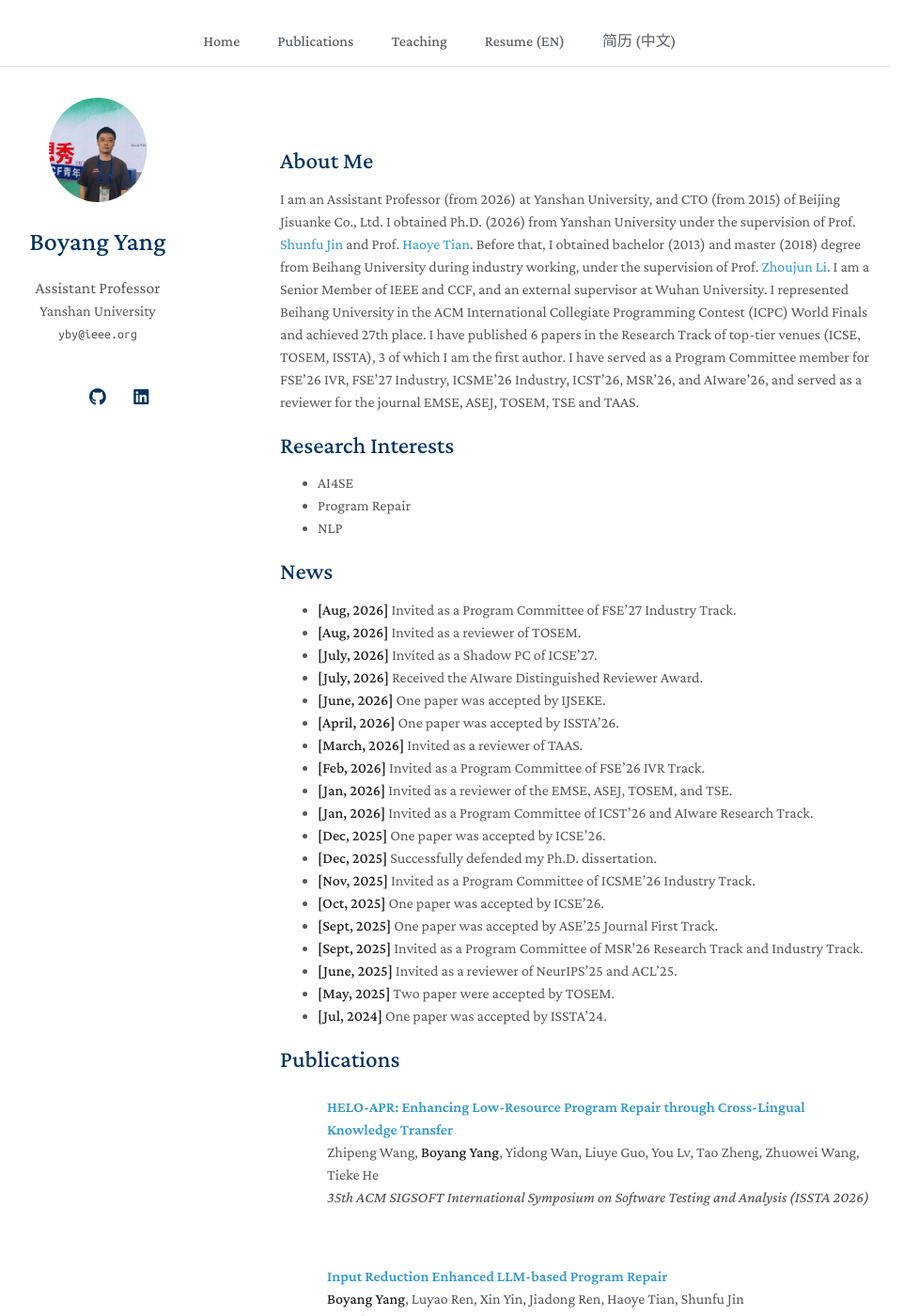
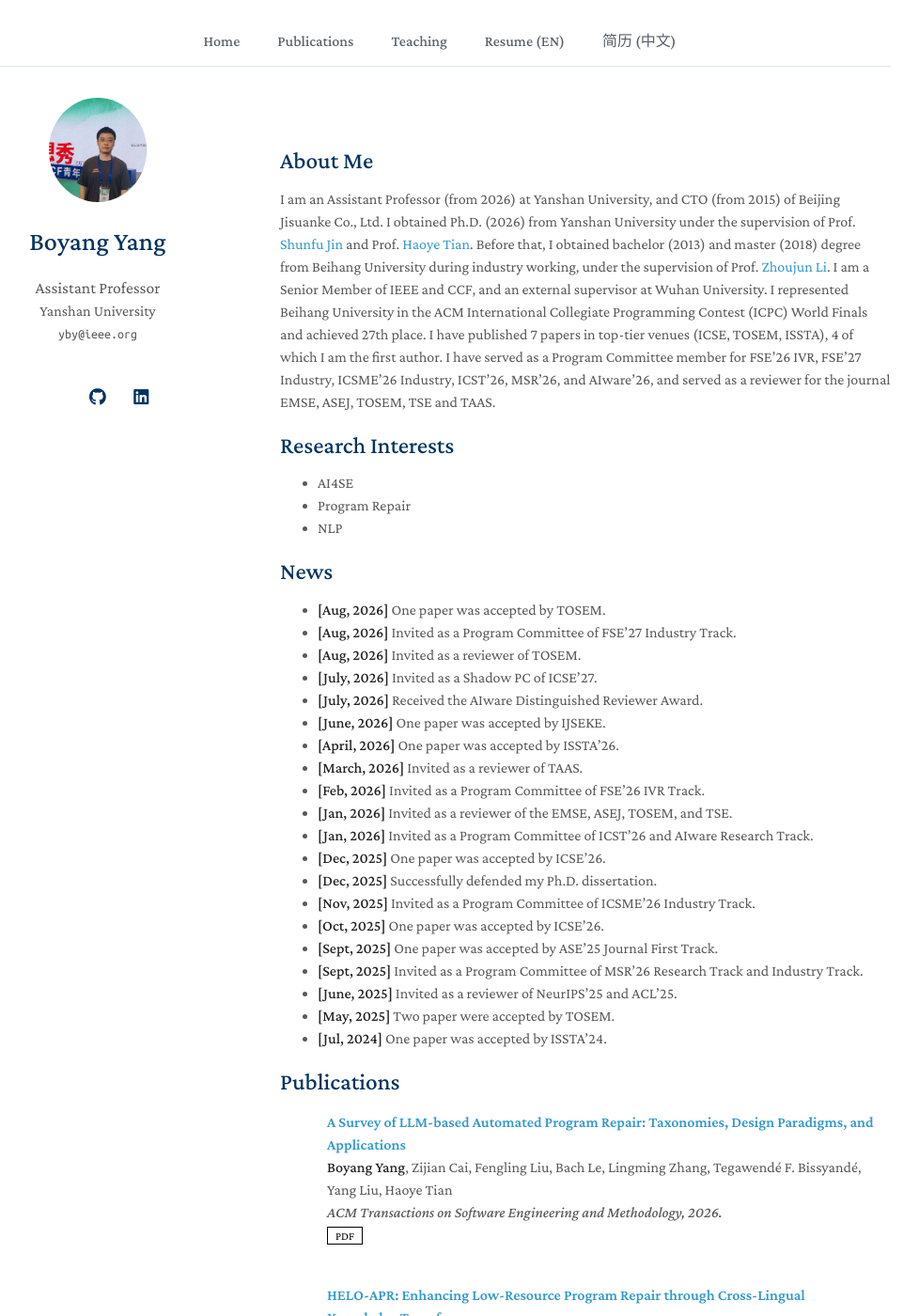
Before and after one commit to buaabarty/buaabarty.github.io, a Jekyll site: the page built from index.md, in a window 1280 px wide and 1400 px high. Shown: the whole window at 94% size, without its empty margins (172-1150 px from the left). Built offline with Jekyll 4.4.1, drawn with Linux system fonts in a browser that asks for light colours; a style sheet for code colours, icons or effects is not loaded; our own code applies the rules of GitHub Pages for plain Markdown files.

Commit message:
add TOSEM survey paper, update news and bio
Co-Authored-By: Claude Opus 4.8 <noreply@anthropic.com>

```diff
--- a/_data/publications.yml
+++ b/_data/publications.yml
@@ -1,4 +1,10 @@
 main:
+
+  - title: "A Survey of LLM-based Automated Program Repair: Taxonomies, Design Paradigms, and Applications"
+    authors: <strong>Boyang Yang</strong>, Zijian Cai, Fengling Liu, Bach Le, Lingming Zhang, Tegawendé F. Bissyandé, Yang Liu, Haoye Tian
+    conference_short: TOSEM
+    conference: ACM Transactions on Software Engineering and Methodology, 2026.
+    pdf: https://arxiv.org/pdf/2506.23749
 
   - title: "HELO-APR: Enhancing Low-Resource Program Repair through Cross-Lingual Knowledge Transfer"
     authors: Zhipeng Wang, <strong>Boyang Yang</strong>, Yidong Wan, Liuye Guo, You Lv, Tao Zheng, Zhuowei Wang, Tieke He
--- a/index.md
+++ b/index.md
@@ -4,7 +4,7 @@ layout: homepage
 
 ## About Me
 
-I am an Assistant Professor (from 2026) at Yanshan University, and CTO (from 2015) of Beijing Jisuanke Co., Ltd. I obtained Ph.D. (2026) from Yanshan University under the supervision of Prof. [Shunfu Jin](https://orcid.org/0000-0002-5845-5601) and Prof. [Haoye Tian](https://haoyetiancoder.github.io/). Before that, I obtained bachelor (2013) and master (2018) degree from Beihang University during industry working, under the supervision of Prof. [Zhoujun Li](https://scholar.google.com.hk/citations?user=e-4LoEcAAAAJ). I am a Senior Member of IEEE and CCF, and an external supervisor at Wuhan University. I represented Beihang University in the ACM International Collegiate Programming Contest (ICPC) World Finals and achieved 27th place. I have published 6 papers in the Research Track of top-tier venues (ICSE, TOSEM, ISSTA), 3 of which I am the first author. I have served as a Program Committee member for FSE'26 IVR, FSE'27 Industry, ICSME'26 Industry, ICST'26, MSR'26, and AIware'26, and served as a reviewer for the journal EMSE, ASEJ, TOSEM, TSE and TAAS.
+I am an Assistant Professor (from 2026) at Yanshan University, and CTO (from 2015) of Beijing Jisuanke Co., Ltd. I obtained Ph.D. (2026) from Yanshan University under the supervision of Prof. [Shunfu Jin](https://orcid.org/0000-0002-5845-5601) and Prof. [Haoye Tian](https://haoyetiancoder.github.io/). Before that, I obtained bachelor (2013) and master (2018) degree from Beihang University during industry working, under the supervision of Prof. [Zhoujun Li](https://scholar.google.com.hk/citations?user=e-4LoEcAAAAJ). I am a Senior Member of IEEE and CCF, and an external supervisor at Wuhan University. I represented Beihang University in the ACM International Collegiate Programming Contest (ICPC) World Finals and achieved 27th place. I have published 7 papers in top-tier venues (ICSE, TOSEM, ISSTA), 4 of which I am the first author. I have served as a Program Committee member for FSE'26 IVR, FSE'27 Industry, ICSME'26 Industry, ICST'26, MSR'26, and AIware'26, and served as a reviewer for the journal EMSE, ASEJ, TOSEM, TSE and TAAS.
 
 ## Research Interests
 - AI4SE
@@ -12,6 +12,7 @@ I am an Assistant Professor (from 2026) at Yanshan University, and CTO (from 201
 - NLP
 
 ## News
+- **[Aug, 2026]** One paper was accepted by TOSEM.
 - **[Aug, 2026]** Invited as a Program Committee of FSE'27 Industry Track.
 - **[Aug, 2026]** Invited as a reviewer of TOSEM.
 - **[July, 2026]** Invited as a Shadow PC of ICSE'27.
```
